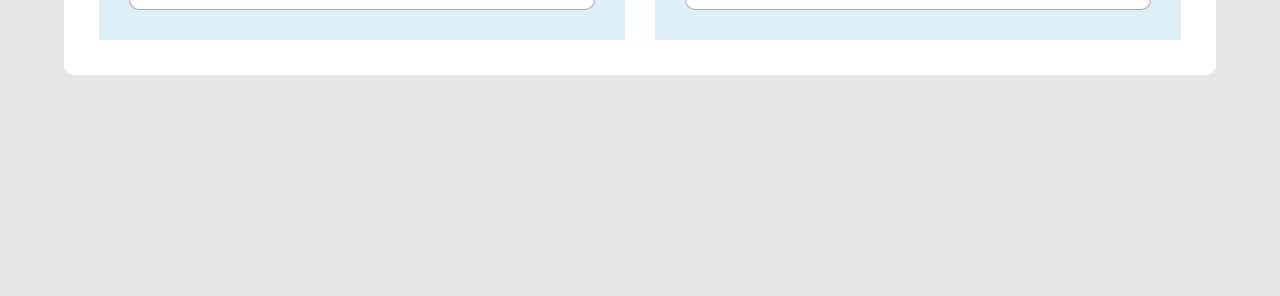
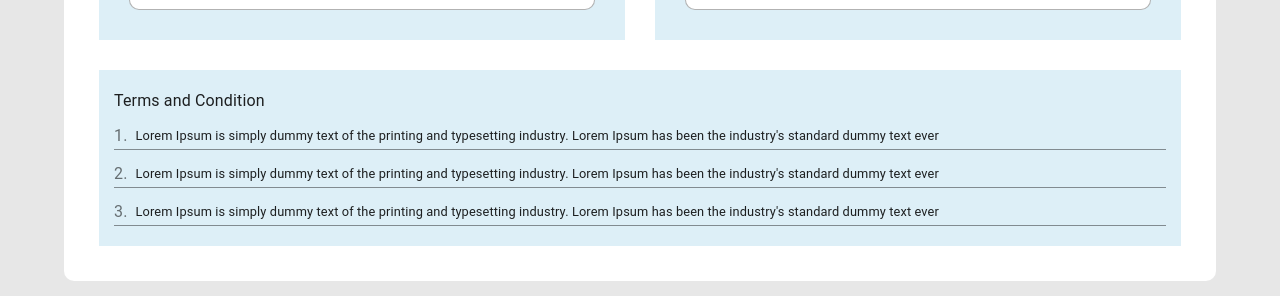
Before and after one commit to manikmmalhotra/invoice-generator, a React (Create React App) app: page / in a window 1280 px wide. Shown: the part 810-1106 px from the top of the page. Before the commit the page ends 905 px from the top, so only its background shows below. Built offline with nearby package versions, Linux system fonts and the light colour scheme.

Commit message:
Terms And Conditions

```diff
--- a/src/Component/Form.js
+++ b/src/Component/Form.js
@@ -1,13 +1,20 @@
-import { Button, Input, TextField } from "@material-ui/core";
+import {
+  Button,
+  Input,
+  TextField,
+  InputBase,
+  InputAdornment,
+} from "@material-ui/core";
 import React from "react";
 import { styled } from "@material-ui/core/styles";
 import BillingCard from "./BillingCard";
 import InsertPhotoIcon from "@material-ui/icons/InsertPhoto";
 
 //styling
-const InputHead = styled(Input)({
+const InputHead = styled(InputBase)({
   margin: "20px",
   fontSize: "2rem",
+  textAlign: "center",
   width: "20%",
 });
 const Formm = styled("div")({
@@ -38,6 +45,16 @@ const Logobtn = styled("div")({
   backgroundColor: "rgb(0, 0, 0,0.1)",
   border: "1px dotted rgb(0, 0, 0,0.5)",
   margin: "auto",
+});
+const Terms = styled(InputBase)({
+  fontSize: "1rem",
+  fontStyle: "bold",
+});
+const TermsInput = styled(Input)({
+  fontSize: "0.8rem",
+  fontStyle: "bold",
+  marginTop: "5px",
+  marginBottom: "5px",
 });
 
 function Form() {
@@ -131,6 +148,36 @@ function Form() {
             sideline="yours Client details"
           />
         </div>
+
+        <div
+          style={{
+            display: "flex",
+            flexDirection: "column",
+            padding: "15px",
+            margin: "15px",
+            backgroundColor: "rgb(142, 201, 228,0.3)",
+          }}
+        >
+          <Terms defaultValue="Terms and Condition" placeholder="manik" />
+          <TermsInput
+            value="Lorem Ipsum is simply dummy text of the printing and typesetting industry. Lorem Ipsum has been the industry's standard dummy text ever"
+            startAdornment={
+              <InputAdornment position="start">1.</InputAdornment>
+            }
+          />
+          <TermsInput
+            value="Lorem Ipsum is simply dummy text of the printing and typesetting industry. Lorem Ipsum has been the industry's standard dummy text ever"
+            startAdornment={
+              <InputAdornment position="start">2.</InputAdornment>
+            }
+          />
+          <TermsInput
+            value="Lorem Ipsum is simply dummy text of the printing and typesetting industry. Lorem Ipsum has been the industry's standard dummy text ever"
+            startAdornment={
+              <InputAdornment position="start">3.</InputAdornment>
+            }
+          />
+        </div>
       </div>
     </Formm>
   );
```
